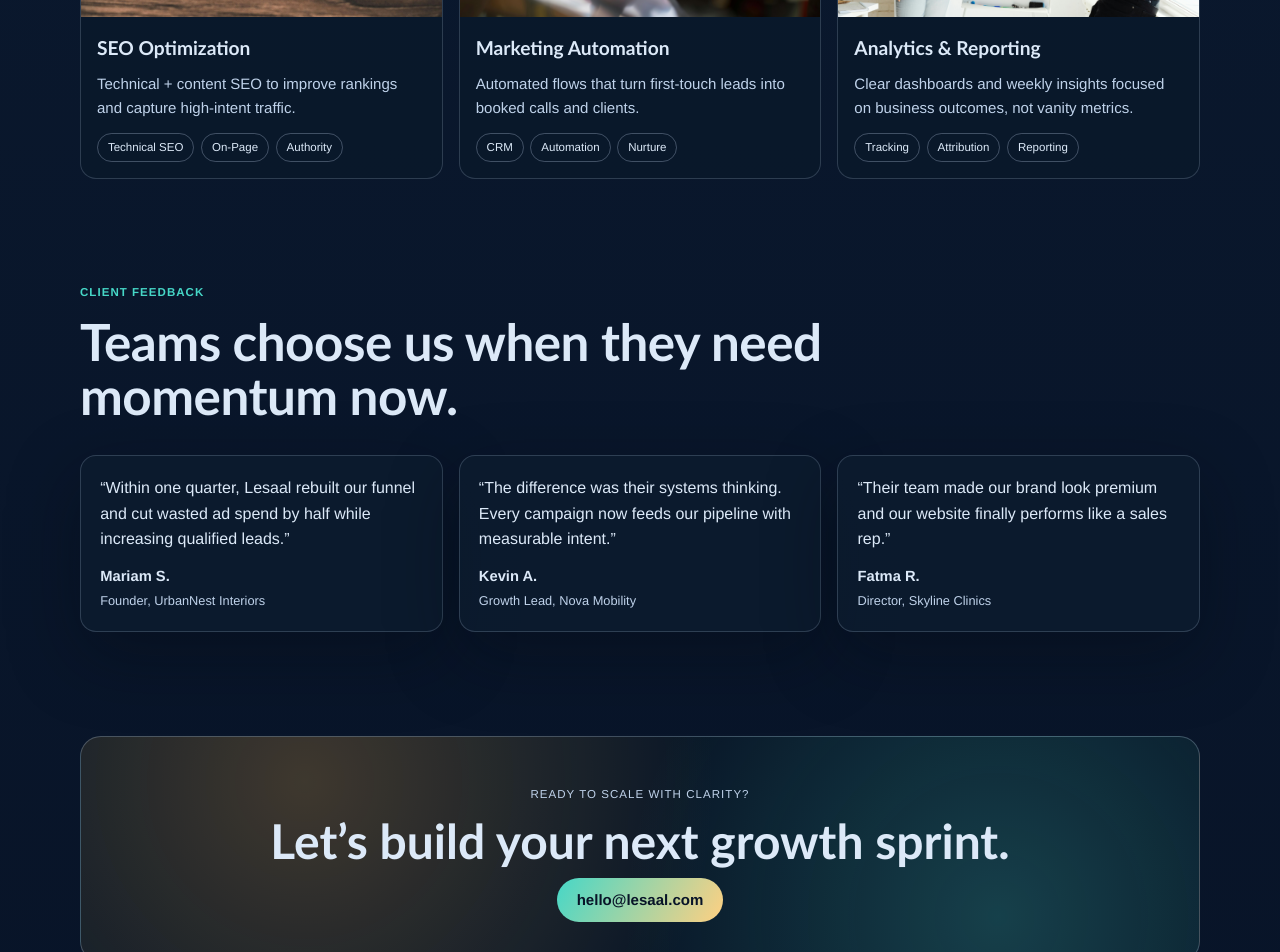
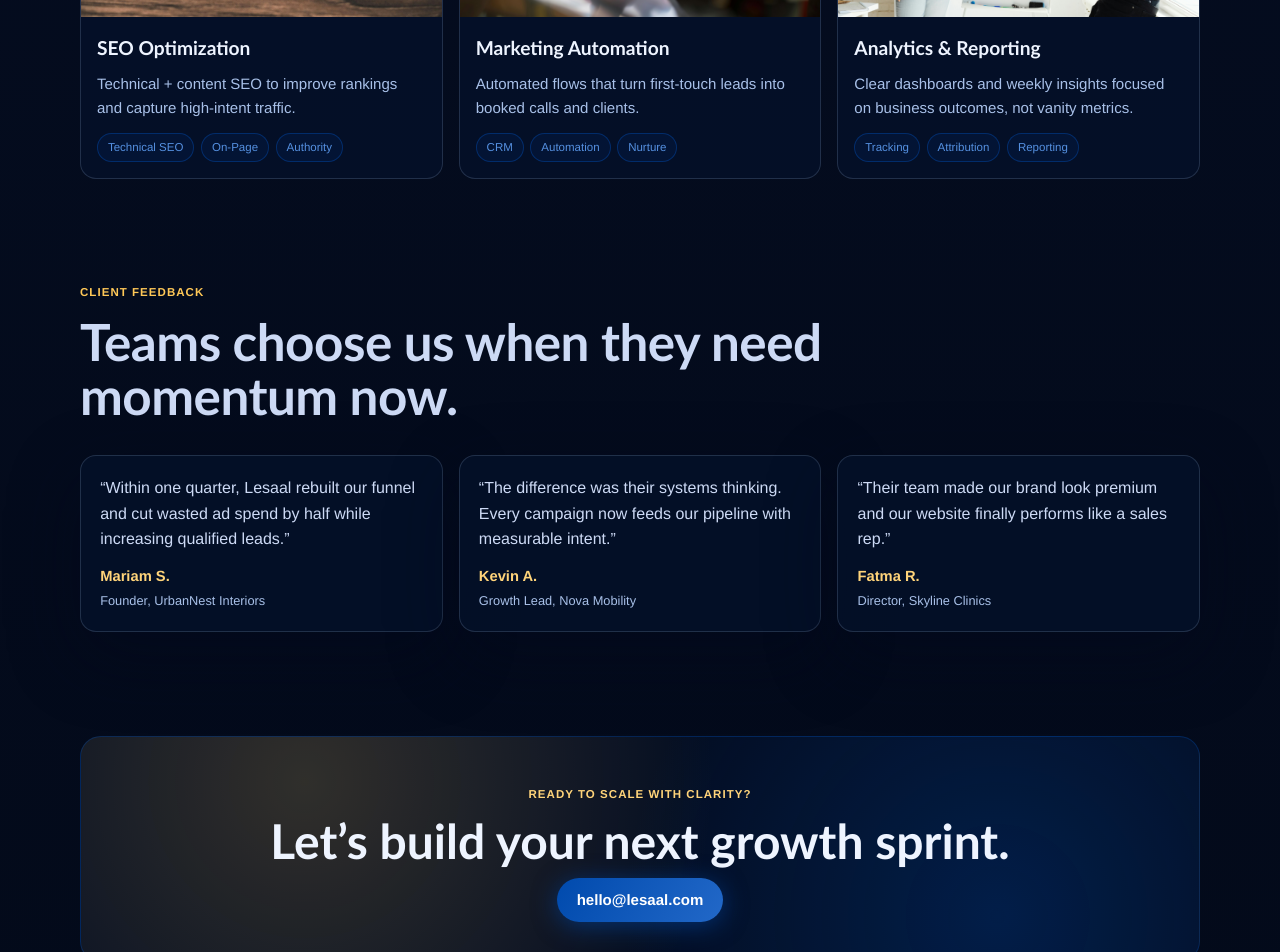
Before and after one commit to Waziri11/lesaal, a Next.js app: page / in a window 1280 px wide. Shown: the part 5070-6022 px from the top of the page. Built offline with nearby package versions, Linux system fonts and the light colour scheme.

Commit message:
refactor: update color palette and refine global design system styles

```diff
--- a/app/globals.css
+++ b/app/globals.css
@@ -2,21 +2,29 @@
   --font-display: "Avenir Next", "Trebuchet MS", "Segoe UI", sans-serif;
   --font-body: "Nunito Sans", "Avenir Next", "Helvetica Neue", sans-serif;
 
-  --ink-950: #07111f;
-  --ink-900: #0c1829;
-  --ink-800: #13243b;
-  --ink-200: #bfd2ea;
-  --ink-100: #dce9f8;
-  --ink-050: #f4f9ff;
+  /* Ink scale – deep navy base */
+  --ink-950: #020c1b;
+  --ink-900: #05112a;
+  --ink-800: #0a1c3e;
+  --ink-200: #a8c0e8;
+  --ink-100: #cddaf5;
+  --ink-050: #eef4ff;
 
-  --aqua-500: #0cb3a7;
-  --aqua-400: #46d7c7;
-  --amber-400: #ffb347;
-  --amber-300: #ffd082;
+  /* Brand primaries */
+  --blue-600: #003a8c;
+  --blue-500: #004aad;
+  --blue-400: #2268c8;
+  --blue-300: #5590e0;
+  --blue-100: #c4d8f8;
 
-  --glass: rgba(19, 36, 59, 0.55);
-  --line: rgba(191, 210, 234, 0.2);
-  --shadow: 0 24px 70px rgba(4, 10, 19, 0.38);
+  --gold-500: #ffc857;
+  --gold-400: #ffd47a;
+  --gold-300: #ffe2a3;
+
+  /* Utility */
+  --glass: rgba(5, 17, 42, 0.58);
+  --line: rgba(168, 192, 232, 0.18);
+  --shadow: 0 24px 70px rgba(2, 8, 28, 0.45);
 }
 
 * {
@@ -35,12 +43,14 @@ body {
   font-family: var(--font-body);
   color: var(--ink-100);
   background:
-    radial-gradient(circle at 12% 20%, rgba(70, 215, 199, 0.2), transparent 40%),
-    radial-gradient(circle at 82% 4%, rgba(255, 179, 71, 0.24), transparent 42%),
-    linear-gradient(180deg, #061021 0%, #0d1e35 48%, #081428 100%);
+    radial-gradient(circle at 12% 20%, rgba(0, 74, 173, 0.28), transparent 40%),
+    radial-gradient(circle at 82% 4%,  rgba(255, 200, 87, 0.22), transparent 42%),
+    linear-gradient(180deg, #020c1b 0%, #060f26 48%, #030a1a 100%);
   line-height: 1.6;
   overflow-x: hidden;
 }
+
+/* ── Layout ── */
 
 .site-shell {
   position: relative;
@@ -56,7 +66,7 @@ body {
   border: 1px solid var(--line);
   border-radius: 999px;
   backdrop-filter: blur(14px);
-  background: rgba(7, 17, 31, 0.68);
+  background: rgba(2, 12, 27, 0.72);
   display: flex;
   align-items: center;
   justify-content: space-between;
@@ -73,7 +83,7 @@ body {
 }
 
 .brand-mark span {
-  color: var(--aqua-400);
+  color: var(--gold-500);
   margin-left: 0.45rem;
 }
 
@@ -91,7 +101,7 @@ body {
 }
 
 .nav-links a:hover {
-  color: var(--aqua-400);
+  color: var(--blue-300);
 }
 
 .nav-cta {
@@ -99,13 +109,21 @@ body {
   align-items: center;
   justify-content: center;
   text-decoration: none;
-  color: #081428;
+  color: #fff;
   font-weight: 700;
   font-size: 0.88rem;
   border-radius: 999px;
-  background: linear-gradient(120deg, var(--aqua-400), var(--amber-300));
+  background: linear-gradient(120deg, var(--blue-500), var(--blue-400));
   padding: 0.6rem 1rem;
+  box-shadow: 0 0 18px rgba(0, 74, 173, 0.45);
+  transition: box-shadow 0.25s ease;
 }
+
+.nav-cta:hover {
+  box-shadow: 0 0 28px rgba(0, 74, 173, 0.7);
+}
+
+/* ── Hero ── */
 
 .hero {
   position: relative;
@@ -123,8 +141,8 @@ body {
   position: absolute;
   inset: 0;
   background-image:
-    linear-gradient(rgba(220, 233, 248, 0.05) 1px, transparent 1px),
-    linear-gradient(90deg, rgba(220, 233, 248, 0.05) 1px, transparent 1px);
+    linear-gradient(rgba(168, 192, 232, 0.05) 1px, transparent 1px),
+    linear-gradient(90deg, rgba(168, 192, 232, 0.05) 1px, transparent 1px);
   background-size: 46px 46px;
   mask-image: radial-gradient(circle at center, black 45%, transparent 85%);
   pointer-events: none;
@@ -136,9 +154,9 @@ body {
   aspect-ratio: 1;
   border-radius: 50%;
   background:
-    radial-gradient(circle at 30% 30%, rgba(255, 208, 130, 0.82), rgba(70, 215, 199, 0.7) 36%, rgba(8, 20, 40, 0.25) 70%),
-    linear-gradient(120deg, rgba(12, 179, 167, 0.28), rgba(255, 179, 71, 0.22));
-  filter: blur(38px);
+    radial-gradient(circle at 30% 30%, rgba(255, 200, 87, 0.75), rgba(0, 74, 173, 0.65) 40%, rgba(2, 10, 30, 0.2) 70%),
+    linear-gradient(120deg, rgba(0, 74, 173, 0.3), rgba(255, 200, 87, 0.2));
+  filter: blur(42px);
   opacity: 0.45;
   pointer-events: none;
 }
@@ -147,12 +165,13 @@ body {
   margin: 0;
   padding: 0.42rem 0.9rem;
   border-radius: 999px;
-  border: 1px solid rgba(191, 210, 234, 0.4);
-  background: rgba(12, 24, 41, 0.5);
+  border: 1px solid rgba(168, 192, 232, 0.35);
+  background: rgba(0, 74, 173, 0.15);
   letter-spacing: 0.09em;
   text-transform: uppercase;
   font-size: 0.72rem;
   font-weight: 600;
+  color: var(--gold-400);
   position: relative;
   z-index: 2;
 }
@@ -198,15 +217,29 @@ body {
 }
 
 .primary-btn {
-  background: linear-gradient(120deg, var(--aqua-400), var(--amber-300));
-  color: #081428;
+  background: linear-gradient(120deg, var(--blue-500), var(--blue-400));
+  color: #fff;
+  box-shadow: 0 4px 24px rgba(0, 74, 173, 0.55);
+  transition: box-shadow 0.25s ease, transform 0.2s ease;
+}
+
+.primary-btn:hover {
+  box-shadow: 0 6px 32px rgba(0, 74, 173, 0.75);
 }
 
 .ghost-btn {
-  background: rgba(13, 30, 53, 0.7);
+  background: rgba(5, 17, 42, 0.7);
   color: var(--ink-050);
-  border: 1px solid rgba(191, 210, 234, 0.34);
+  border: 1px solid rgba(168, 192, 232, 0.3);
+  transition: border-color 0.25s ease;
 }
+
+.ghost-btn:hover {
+  border-color: var(--blue-300);
+  color: var(--blue-300);
+}
+
+/* ── Metrics ── */
 
 .metrics {
   width: min(1120px, calc(100% - 2rem));
@@ -230,7 +263,7 @@ body {
   font-family: var(--font-display);
   font-size: clamp(1.75rem, 3.2vw, 2.35rem);
   line-height: 1;
-  color: #f8fcff;
+  color: var(--gold-500);
 }
 
 .metric-card p {
@@ -238,6 +271,8 @@ body {
   color: var(--ink-200);
   font-size: 0.92rem;
 }
+
+/* ── Story ── */
 
 .story {
   margin: 0;
@@ -262,15 +297,15 @@ body {
 }
 
 .story-panel:nth-child(1) {
-  background: linear-gradient(125deg, rgba(7, 17, 31, 0.85), rgba(12, 38, 55, 0.78));
+  background: linear-gradient(125deg, rgba(2, 12, 27, 0.88), rgba(0, 38, 90, 0.8));
 }
 
 .story-panel:nth-child(2) {
-  background: linear-gradient(125deg, rgba(5, 24, 42, 0.86), rgba(13, 52, 74, 0.8));
+  background: linear-gradient(125deg, rgba(2, 12, 27, 0.88), rgba(0, 50, 115, 0.82));
 }
 
 .story-panel:nth-child(3) {
-  background: linear-gradient(125deg, rgba(22, 31, 56, 0.87), rgba(62, 46, 15, 0.72));
+  background: linear-gradient(125deg, rgba(2, 12, 27, 0.88), rgba(50, 30, 0, 0.65));
 }
 
 .story-panel h3 {
@@ -293,9 +328,11 @@ body {
   text-transform: uppercase;
   letter-spacing: 0.1em;
   font-size: 0.8rem !important;
-  color: var(--amber-300) !important;
+  color: var(--gold-400) !important;
   font-weight: 700;
 }
+
+/* ── Sections ── */
 
 .services,
 .testimonials,
@@ -310,7 +347,7 @@ body {
   letter-spacing: 0.09em;
   font-size: 0.72rem;
   font-weight: 700;
-  color: var(--aqua-400);
+  color: var(--gold-500);
 }
 
 .section-header h2 {
@@ -322,6 +359,8 @@ body {
   max-width: 760px;
 }
 
+/* ── Services ── */
+
 .services-grid {
   margin-top: 2rem;
   display: grid;
@@ -330,11 +369,16 @@ body {
 }
 
 .service-card {
-  background: rgba(10, 25, 43, 0.78);
+  background: rgba(5, 17, 42, 0.8);
   border: 1px solid var(--line);
   border-radius: 1rem;
   overflow: hidden;
   transform-style: preserve-3d;
+  transition: border-color 0.25s ease;
+}
+
+.service-card:hover {
+  border-color: rgba(0, 74, 173, 0.5);
 }
 
 .service-image-wrap {
@@ -357,6 +401,7 @@ body {
   margin: 0;
   font-family: var(--font-display);
   font-size: 1.2rem;
+  color: var(--ink-050);
 }
 
 .service-content p {
@@ -375,10 +420,13 @@ body {
 .tag-row span {
   border-radius: 999px;
   padding: 0.28rem 0.62rem;
-  border: 1px solid rgba(191, 210, 234, 0.3);
-  color: var(--ink-100);
+  border: 1px solid rgba(0, 74, 173, 0.45);
+  color: var(--blue-300);
+  background: rgba(0, 74, 173, 0.1);
   font-size: 0.72rem;
 }
+
+/* ── Testimonials ── */
 
 .testimonial-grid {
   margin-top: 2rem;
@@ -392,7 +440,7 @@ body {
   padding: 1.2rem;
   border-radius: 1rem;
   border: 1px solid var(--line);
-  background: rgba(13, 28, 47, 0.75);
+  background: rgba(5, 17, 42, 0.78);
   box-shadow: var(--shadow);
 }
 
@@ -409,6 +457,7 @@ body {
 
 .testimonial-card strong {
   font-size: 0.92rem;
+  color: var(--gold-400);
 }
 
 .testimonial-card span {
@@ -416,15 +465,17 @@ body {
   color: var(--ink-200);
 }
 
+/* ── CTA ── */
+
 .cta {
   margin-bottom: 5.5rem;
   padding: 3rem 1.4rem;
   border-radius: 1.3rem;
-  border: 1px solid rgba(191, 210, 234, 0.28);
+  border: 1px solid rgba(0, 74, 173, 0.35);
   background:
-    radial-gradient(circle at 20% 20%, rgba(255, 179, 71, 0.22), transparent 45%),
-    radial-gradient(circle at 82% 80%, rgba(70, 215, 199, 0.22), transparent 40%),
-    rgba(9, 23, 40, 0.84);
+    radial-gradient(circle at 20% 20%, rgba(255, 200, 87, 0.18), transparent 45%),
+    radial-gradient(circle at 82% 80%, rgba(0, 74, 173, 0.28), transparent 40%),
+    rgba(4, 14, 36, 0.88);
   text-align: center;
 }
 
@@ -432,8 +483,9 @@ body {
   margin: 0;
   text-transform: uppercase;
   letter-spacing: 0.09em;
-  color: var(--ink-200);
+  color: var(--gold-400);
   font-size: 0.72rem;
+  font-weight: 700;
 }
 
 .cta h2 {
@@ -441,14 +493,19 @@ body {
   font-family: var(--font-display);
   font-size: clamp(1.8rem, 4.3vw, 3rem);
   line-height: 1.05;
+  color: var(--ink-050);
 }
+
+/* ── Footer ── */
 
 .site-footer {
   text-align: center;
-  color: rgba(191, 210, 234, 0.65);
+  color: rgba(168, 192, 232, 0.55);
   font-size: 0.82rem;
   padding: 0 1rem 1.8rem;
 }
+
+/* ── Responsive ── */
 
 @media (max-width: 1100px) {
   .services-grid,
```
